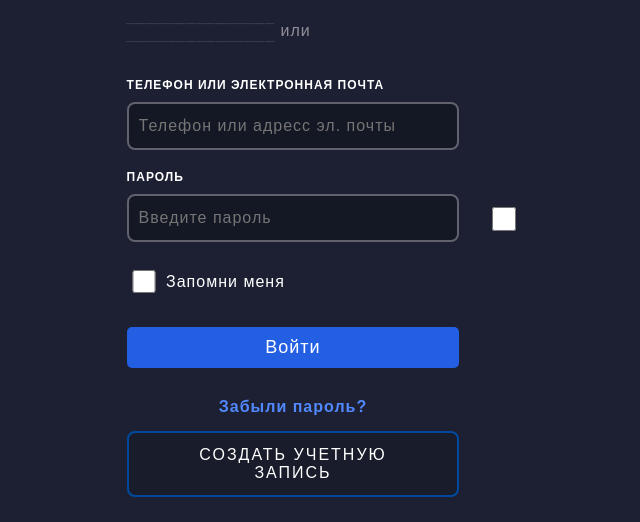
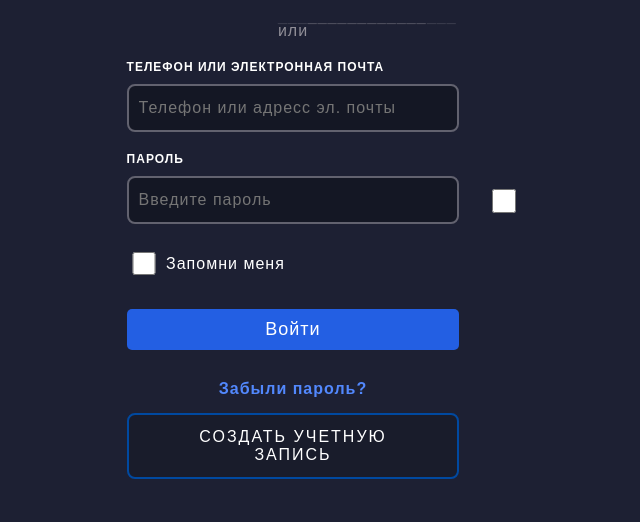
Before and after one commit to Klug007/login.medal-of-honor, a plain HTML site: page index.html in a window 1280 px wide. Shown: the part 357-879 px from the top of the page, without its empty margins (347-987 px from the left). Drawn offline with Linux system fonts and the light colour scheme.

Commit message:
fixing 2

```diff
--- a/style.css
+++ b/style.css
@@ -67,13 +67,14 @@ form h1 {
 }
 .or {
     margin: 0 auto;
+    position: relative;
 }
 
 .or::before {
     content: "_______________";
-    display: inline;
-    position: relative;
+    position: absolute;
     top: -15px;
+    right: 31 git px;
     color: #908e9740;
 }
 .or p {
@@ -84,8 +85,8 @@ form h1 {
 }
 .or::after {
     content: "_______________";
-    display: inline;
-    position: relative;
+    /* display: inline; */
+    position: absolute;
     top: -15px;
     color: #908e9740;
 }
```
